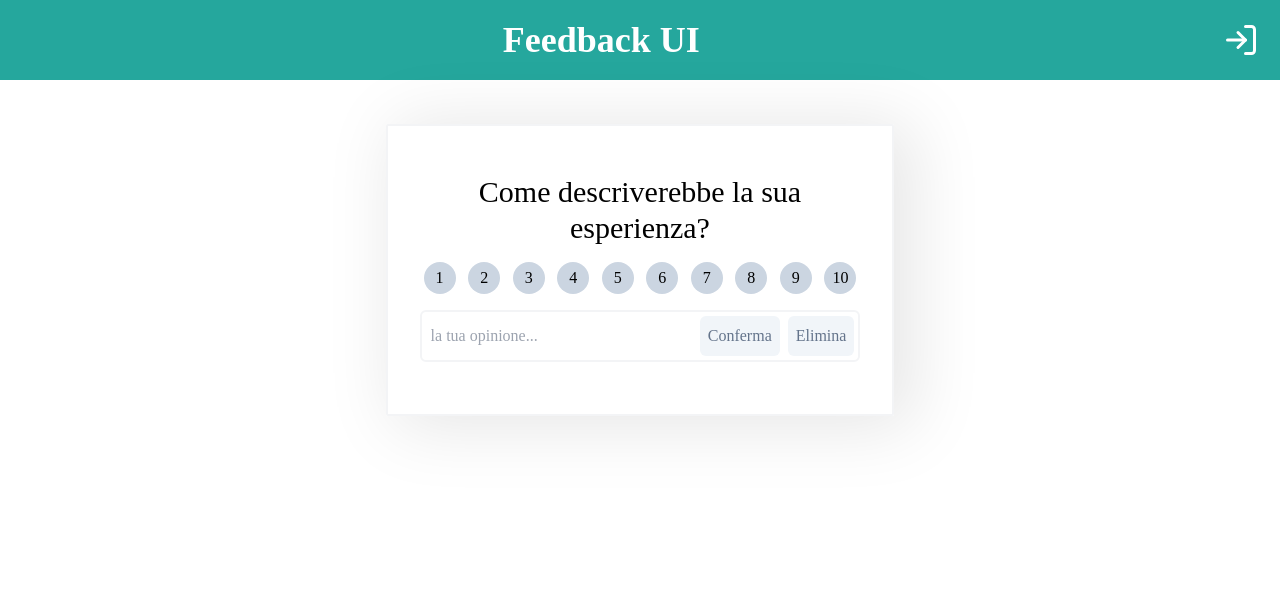
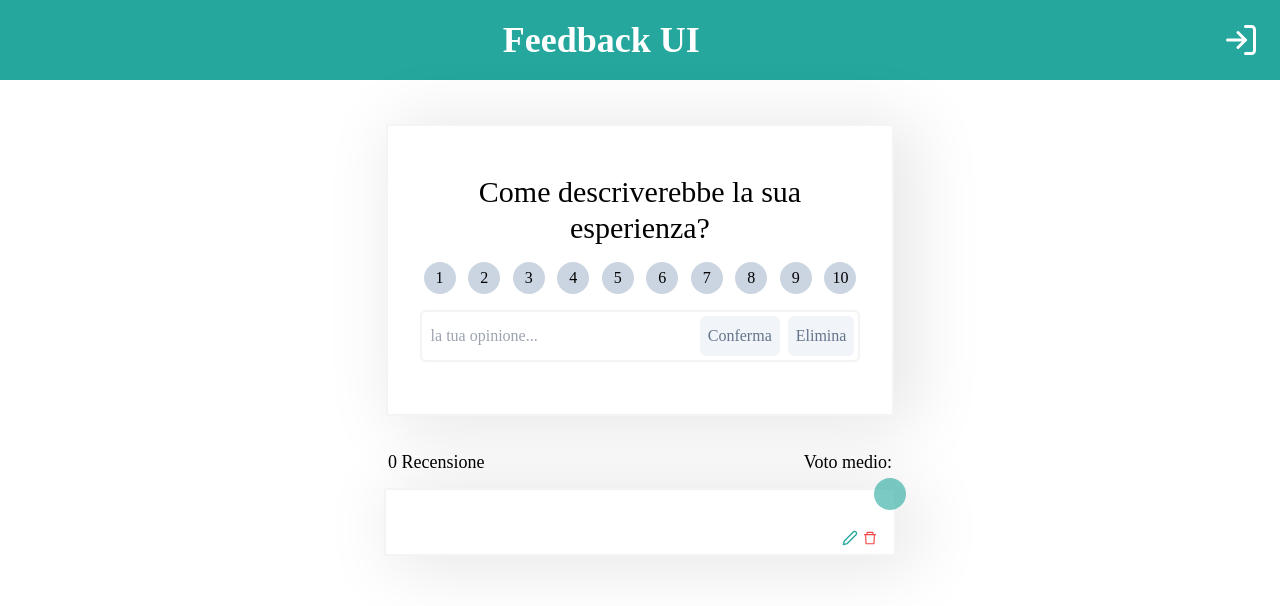
Before and after one commit to arashn2y/react-tutorial, a React (Create React App) app: page /dashboard in a window 1280 px wide. Shown: the top 606 px of the page. Built offline with nearby package versions, Linux system fonts and the light colour scheme.

Commit message:
add review and reviews base to project

```diff
--- a/src/components/Button.js
+++ b/src/components/Button.js
@@ -1,12 +1,14 @@
 
 const Button = (props) => {
-    const {text, onClick, disabled, color, marginRight} = props;
+    const {text, onClick, disabled, color, marginRight, hover: recivedHover} = props;
+    console.log(recivedHover);
 
     const bgColor = color ? color : 'bg-slate-300';
+    const hover = recivedHover ? recivedHover : 'bg-dark-green';
 
     return(
         <button
-            className={`border-none rounded-md px-2 py-2 cursor-pointer font-normal transition-all ease-in duration-100 disabled:cursor-default disabled:bg-slate-100 disabled:text-slate-500 hover:enabled:bg-dark-green hover:enabled:text-white ${bgColor} ${marginRight}`}
+            className={`border-none rounded-md px-2 py-2 cursor-pointer font-normal transition-all ease-in duration-100 disabled:cursor-default disabled:bg-slate-100 disabled:text-slate-500 hover:enabled:${hover} hover:enabled:text-white ${bgColor} ${marginRight}`}
             onClick={onClick}
             disabled={disabled}>
             {text}
--- /dev/null
+++ b/src/components/Review.js
@@ -0,0 +1,25 @@
+import { AiOutlineDelete } from "react-icons/ai";
+import { FiEdit2 } from "react-icons/fi";
+
+const Review = props => {
+  return (
+    <div
+      className="w-11/12 md:w-4/5 lg:w-2/5 flex flex-col p-8 my-1 border-2 border-gray-100 rounded-sm relative tansition-all ease-in duration-700"
+      style={{ boxShadow: "14px 5px 70px 6px rgba(0,0,0,0.1)" }}>
+      <div className="absolute flex justify-center items-center -top-3 -right-3 rounded-50 w-8 h-8 bg-dark-green bg-opacity-60"></div>
+      <p className="text-xl font-medium"></p>
+      <button
+        className="absolute flex justify-center items-center bottom-0 right-2 w-8 h-8 text-red-500 bg-opacity-60 cursor-pointer hover:-translate-y-1 hover:text-lg ease-in-out transition-all duration-300"
+        onClick={() => console.log("test")}>
+        <AiOutlineDelete />
+      </button>
+      <button
+        className="absolute flex justify-center items-center bottom-0 right-7 w-8 h-8 text-dark-green bg-opacity-60 cursor-pointer hover:-translate-y-1 hover:text-lg ease-in-out transition-all duration-300"
+        onClick={() => console.log(test)}>
+        <FiEdit2 />
+      </button>
+    </div>
+  );
+};
+
+export default Review;
--- a/src/components/ReviewCard.js
+++ b/src/components/ReviewCard.js
@@ -94,8 +94,8 @@ const ReviewCard = props => {
           <div className="flex justify-between my-4">{renderedRating}</div>
           <div className={`w-full flex justify-center items-center p-1 mt-4 rounded-md border-2 ${borderColor}`}>
             <Input text={review.opinion} onChange={changeHandler} />
-            <Button onClick={clickHandler} disabled={disabled} text="Conferma" color="bg-green-500" marginRight="mr-2" />
-            <Button onClick={removeClickHandler} disabled={disabled} text="Elimina" color="bg-red-500" />
+            <Button onClick={clickHandler} disabled={disabled} text="Conferma" marginRight="mr-2" />
+            <Button onClick={removeClickHandler} disabled={disabled} text="Elimina" hover='bg-red-500' />
           </div>
           <div className="text-red-500 font-semibold h-3 mt-2 text-center">{error}</div>
         </div>
--- /dev/null
+++ b/src/components/Reviews.js
@@ -0,0 +1,19 @@
+import Review from "./Review";
+function Reviews(props) {
+
+  return (
+    <div className="w-full flex flex-col justify-center items-center">
+          <div className="w-11/12 md:w-4/5 lg:w-2/5 flex justify-between items-center px-1">
+            <h2 className="font-medium font-Itim text-lg my-2 text-center">
+            0 Recensione
+            </h2>
+            <p className="font-medium font-Itim text-lg my-2 text-center">
+              Voto medio:
+            </p>
+          </div>
+            <Review />
+        </div>
+  )
+}
+
+export default Reviews;
--- a/src/pages/Dashboard.js
+++ b/src/pages/Dashboard.js
@@ -3,6 +3,7 @@ import { FiLogIn } from "react-icons/fi";
 
 import Header from "../components/Header";
 import ReviewCard from "../components/ReviewCard";
+import Reviews from "../components/Reviews";
 
 const Dashboard = () => {
   const [reviews, setReviews] = useState([]);
@@ -12,6 +13,7 @@ const Dashboard = () => {
       <Header title="Feedback UI" icon={<FiLogIn />} />
       <main className="w-full flex flex-col justify-center items-center relative">
       <ReviewCard title="Come descriverebbe la sua esperienza?" setReviews={setReviews}/>
+      <Reviews />
       </main>
     </>
   );
```
